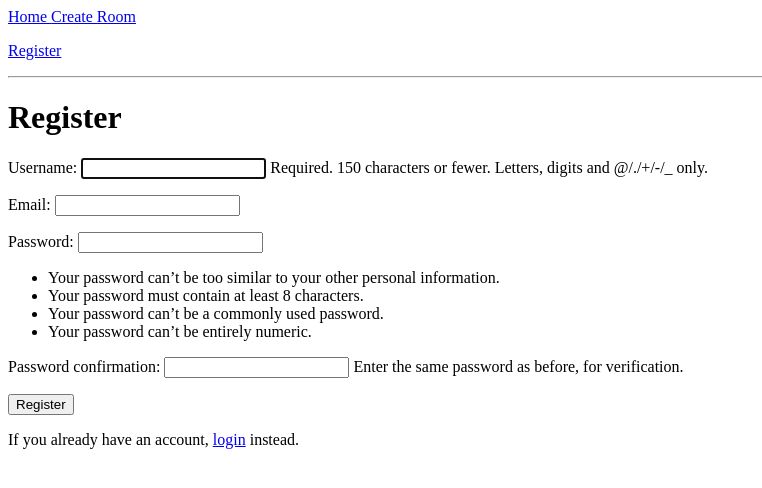
After one commit to vasukushwah/talk-on, a Django app: page /register-user/ in a window 1280 px wide. The commit adds this page. Shown: the top 488 px of the page, without its empty margins (0-762 px from the left). Run offline with Django 4.2, Linux system fonts and the light colour scheme.

Commit message:
ragister| login| logout added

```diff
--- a/base/forms.py
+++ b/base/forms.py
@@ -1,9 +1,27 @@
 from dataclasses import fields
-from django.forms import ModelForm
+from django import forms
+from django.contrib.auth.forms import UserCreationForm
+from django.contrib.auth.models import User
 from .models import Room
 
 
-class RoomForm(ModelForm):
+
+
+class NewUserForm(UserCreationForm):
+	email = forms.EmailField(required=True)
+
+	class Meta:
+		model = User
+		fields = ("username", "email", "password1", "password2")
+
+	def save(self, commit=True):
+		user = super(NewUserForm, self).save(commit=False)
+		user.email = self.cleaned_data['email']
+		if commit:
+			user.save()
+		return user
+
+class RoomForm(forms.ModelForm):
     class Meta:
         model = Room
         fields = '__all__'
--- a/base/models.py
+++ b/base/models.py
@@ -2,6 +2,10 @@ import imp
 from pyexpat import model
 from django.db import models
 from django.contrib.auth.models import User
+
+
+
+
 
 
 
--- a/base/templates/base/home.html
+++ b/base/templates/base/home.html
@@ -7,8 +7,10 @@
 
 <div>
 
-    <a href={% url 'create-room' %}> Create Room </a>
-    <div>
+    {% if user.is_authenticated %}
+        Hi {{ user.username }}!
+    {% endif %}
+
         {% for room in rooms %}
 
             <div>
--- /dev/null
+++ b/base/templates/base/register_user.html
@@ -0,0 +1,18 @@
+{% extends "main.html" %}
+
+{% block content %}
+
+
+
+<!--Register-->
+<div class="container py-5">
+	<h1>Register</h1>
+	<form method="POST">
+		{% csrf_token %}
+		{{ register_form.as_p }}
+		<button class="btn btn-primary" type="submit">Register</button>
+	</form>
+	<p class="text-center">If you already have an account, <a href="/login">login</a> instead.</p>
+</div>
+
+{% endblock %}
--- a/base/urls.py
+++ b/base/urls.py
@@ -1,8 +1,11 @@
 from django.urls import path
 from .views import *
+from django.views.generic.base import TemplateView
+
 
 urlpatterns = [
     path('',home,name='home'),
+    path('register-user/',registerUser,name='register-user'),
     path('room/<str:pk>/',room,name='room'),
     path('create-room/',createRoom,name='create-room'),
 
--- a/base/views.py
+++ b/base/views.py
@@ -1,10 +1,9 @@
-from django.shortcuts import render,redirect
+from django.shortcuts import render, redirect
 from .models import Room
-from .forms import RoomForm
-
-
-
-
+from django.contrib.auth import login
+from django.contrib import messages
+from .forms import RoomForm,NewUserForm
+from django.contrib.auth.models import User
 
 
 # rooms = [
@@ -14,10 +13,24 @@ from .forms import RoomForm
 
 # ]
 
+
 def home(request):
     rooms = Room.objects.all()
-    context = {'rooms':rooms}
-    return render(request,'base/home.html',context)
+    context = {'rooms': rooms}
+    return render(request, 'base/home.html', context)
+
+
+def registerUser(request):
+    if request.method == "POST":
+        form = NewUserForm(request.POST)
+        if form.is_valid():
+            user = form.save()
+            login(request, user)
+            messages.success(request, "Registration successful.")
+            return redirect("home")
+        messages.error(request, "Unsuccessful registration. Invalid information.")
+    form = NewUserForm()
+    return render (request,"base/register_user.html", context={"register_form":form})
 
 def room(request,pk):
     room = Room.objects.get(pk=pk)
--- a/talkon/settings.py
+++ b/talkon/settings.py
@@ -124,3 +124,6 @@ STATIC_URL = 'static/'
 # https://docs.djangoproject.com/en/4.1/ref/settings/#default-auto-field
 
 DEFAULT_AUTO_FIELD = 'django.db.models.BigAutoField'
+
+LOGIN_REDIRECT_URL = "/"
+LOGOUT_REDIRECT_URL = "/"
--- a/talkon/urls.py
+++ b/talkon/urls.py
@@ -20,5 +20,6 @@ from django.urls import path,include
 
 urlpatterns = [
     path('admin/', admin.site.urls),
-    path('',include('base.urls'))
+    path('',include('base.urls')),
+    path("accounts/", include("django.contrib.auth.urls"))
 ]
--- a/templates/navbar.html
+++ b/templates/navbar.html
@@ -1,3 +1,13 @@
 <a href="{% url 'home'  %}"> Home </a>
+<a href="{% url 'create-room' %}"> Create Room </a>
+
+{% if user.is_authenticated %}
+<p><a href="{% url 'logout' %}">Log Out</a></p>
+{% else %}
+
+<p><a href="{% url 'register-user' %}"> Register </a></p>
+{% endif %}
+
+
 
 <hr>
```
Also changed, not shown: templates/registration/login.html (added, +13 -0 lines).
